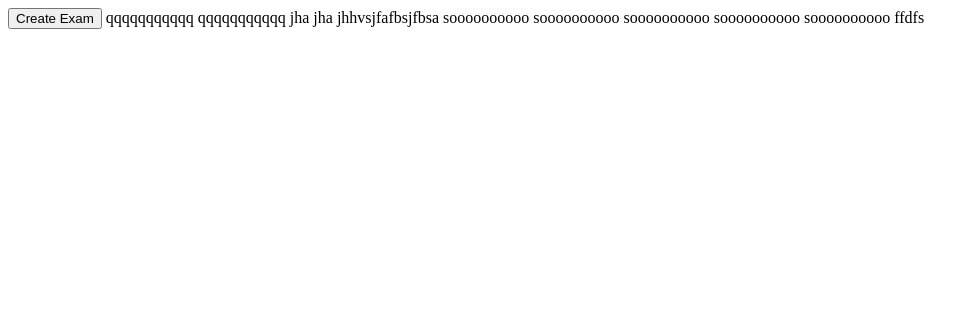
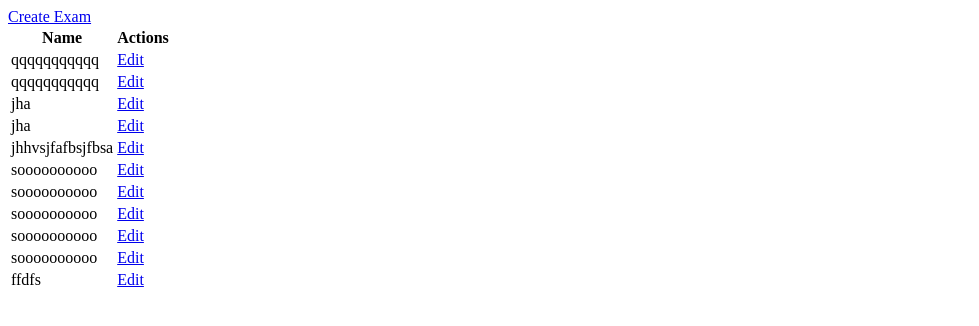
Before and after one commit to vikashjha2050/django_formset, a Django app: page /exams/dashboard/ in a window 1280 px wide. Shown: the top 326 px of the page, without its empty margins (0-979 px from the left). Run offline with Django 3.2, Linux system fonts and the light colour scheme; data comes from the database, SQL or seed files in the repository; both versions use the stored data as it was after the commit.

Commit message:
more changes

```diff
--- a/django_formset/django_formset/urls.py
+++ b/django_formset/django_formset/urls.py
@@ -20,5 +20,7 @@ from exams import views as exam_views
 urlpatterns = [
     url(r'^admin/', admin.site.urls),
     url(r'^exams/dashboard/', exam_views.dashboard.as_view(), name = 'exam_dashboard' ),
-    url(r'^exams/add/', exam_views.exam_add_edit , name = 'exam_add_edit'),
+    url(r'^exams/add/', exam_views.exam_add_edit , name = 'exam_add'),
+    url(r'^exams/<int:pk>/edit/', exam_views.exam_add_edit , name = 'exam_edit'),
+
 ]
--- a/django_formset/exams/views.py
+++ b/django_formset/exams/views.py
@@ -1,5 +1,6 @@
 from django.shortcuts import render
 from django.views.generic.list import ListView
+from django.shortcuts import redirect
 
 from exams.models import exams
 from exams.forms import ExamForm
@@ -9,10 +10,11 @@ class dashboard(ListView):
 	model = exams
 	template_name = 'exams/exam_dashboard.html'
 
-def exam_add_edit(request):
+def exam_add_edit(request, pk=None):
 	exform = ExamForm()
 	if request.method == 'POST':
 		exform = ExamForm(request.POST)
 		if exform.is_valid():
 			exform.save()
+			return redirect('/exams/dashboard/')
 	return render(request, 'exams/exam_create.html',{'exform':exform})
--- a/django_formset/templates/exams/exam_dashboard.html
+++ b/django_formset/templates/exams/exam_dashboard.html
@@ -4,9 +4,18 @@
 	<title>Exams Dashboard</title>
 </head>
 <body>
-	<button>Create Exam</button>
+	<a href="{% url 'exam_add' %}"> Create Exam</a>
+	<table>
+	<tr>
+		<th> Name </th>
+		<th> Actions </th>
+	</tr>
 	{% for article in object_list %}
-		{{article}}
+		<tr>
+			<td> {{article.name}} </td>
+			<td> <a href="{% url 'exam_add' %}"> Edit </a>  </td>
+		</tr>
 	{% endfor %}
+	</table>
 </body>
 </html>
```
Also changed, not shown: django_formset/db.sqlite3.
